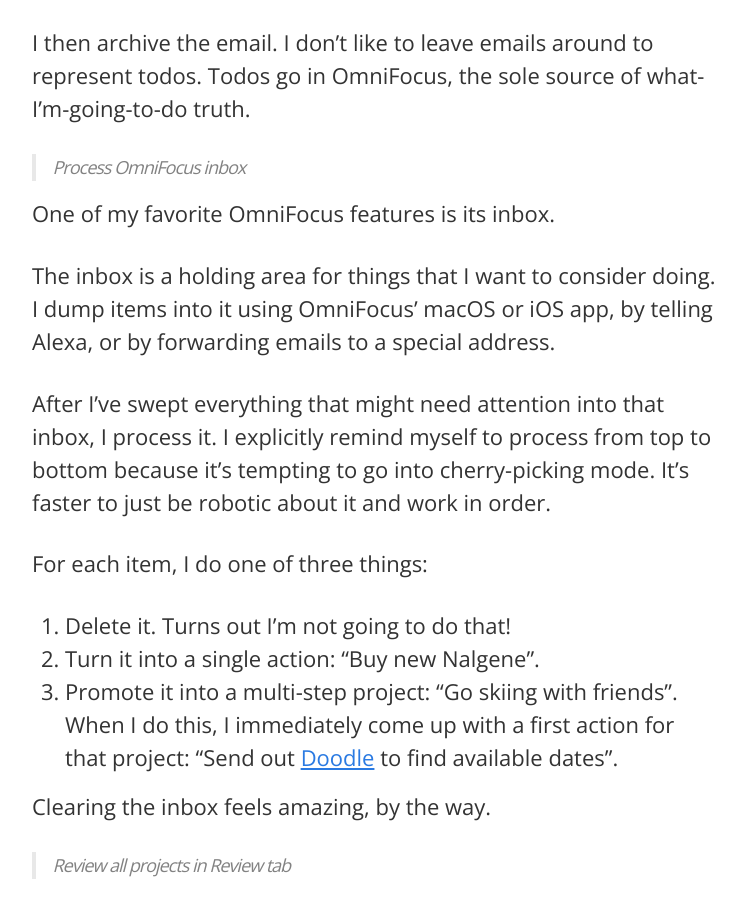
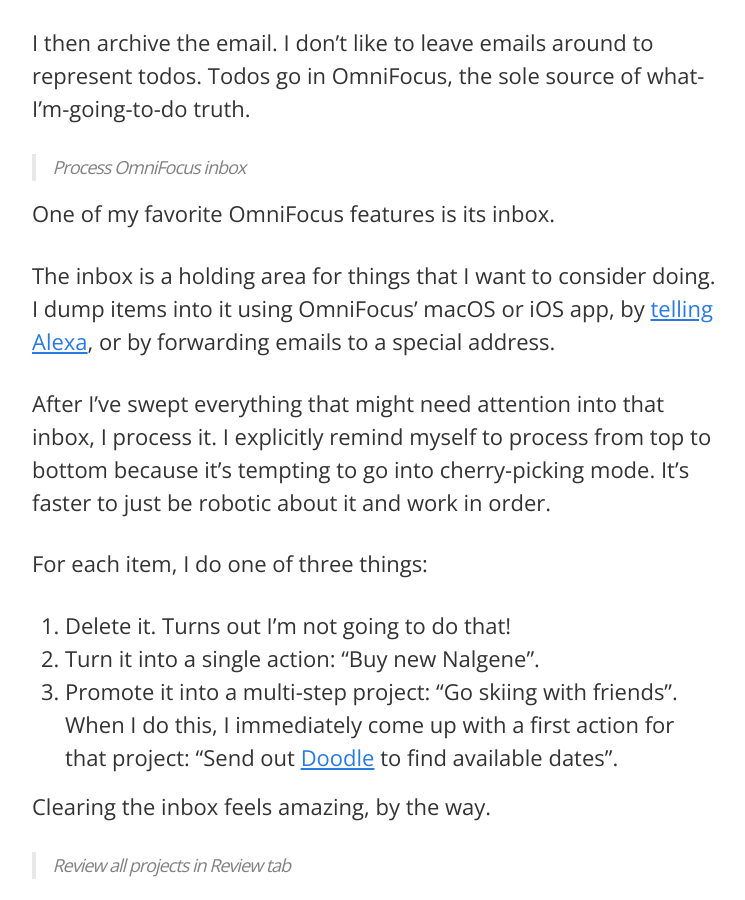
Before and after one commit to r00k/blog, a Jekyll site: the page built from _posts/2016-11-17-my-morning-checklist.md, in a window 1280 px wide and 900 px high, scrolled down 1860 px. Shown: the whole window, without its empty margins (266-1011 px from the left). Built offline with Jekyll 4.4.1, drawn with Linux system fonts in a browser that asks for light colours; part of the change alters nothing that is shown.

```diff
--- a/_posts/2016-11-17-my-morning-checklist.md
+++ b/_posts/2016-11-17-my-morning-checklist.md
@@ -59,7 +59,7 @@ I then archive the email. I don't like to leave emails around to represent todos
 
 One of my favorite OmniFocus features is its inbox.
 
-The inbox is a holding area for things that I want to consider doing. I dump items into it using OmniFocus' macOS or iOS app, by telling Alexa, or by forwarding emails to a special address.
+The inbox is a holding area for things that I want to consider doing. I dump items into it using OmniFocus' macOS or iOS app, by [telling Alexa](https://ifttt.com/applets/286082p-send-amazon-echo-todos-to-omnifocus), or by forwarding emails to a special address.
 
 After I've swept everything that might need attention into that inbox, I process it. I explicitly remind myself to process from top to bottom because it's tempting to go into cherry-picking mode. It's faster to just be robotic about it and work in order.
 
```
